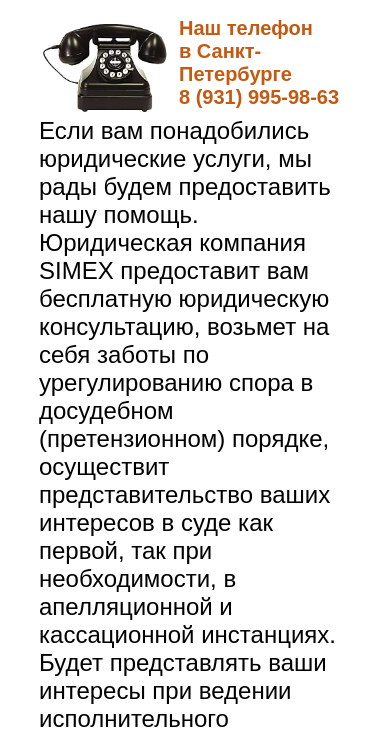
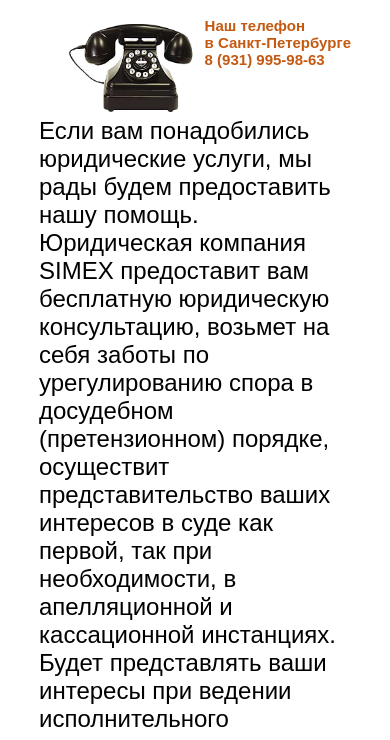
Before and after one commit to SupWithCancer/webthing, a plain HTML site: page index.html in a window 390 px wide. Shown: the part 103-843 px from the top of the page. Drawn offline with Linux system fonts and the light colour scheme.

Commit message:
Add files via upload

```diff
--- a/style.css
+++ b/style.css
@@ -187,6 +187,10 @@ hr {
 		padding: 2px 16px;
 		display: block;
 	}
+	.container {
+		display: flex;
+		font-size: 15px;
+	}
 }
 
 @media screen and (max-width: 840px) {
@@ -197,10 +201,18 @@ hr {
 	header a {
 		padding: 10px;
 	}
+	.container {
+		display: flex;
+		font-size: 15px;
+	}
 }
 
 @media screen and (max-width: 445px) {
 	header a {
 		display: none;
 	}
+	.container {
+		display: flex;
+		font-size: 15px;
+	}
 }
```
